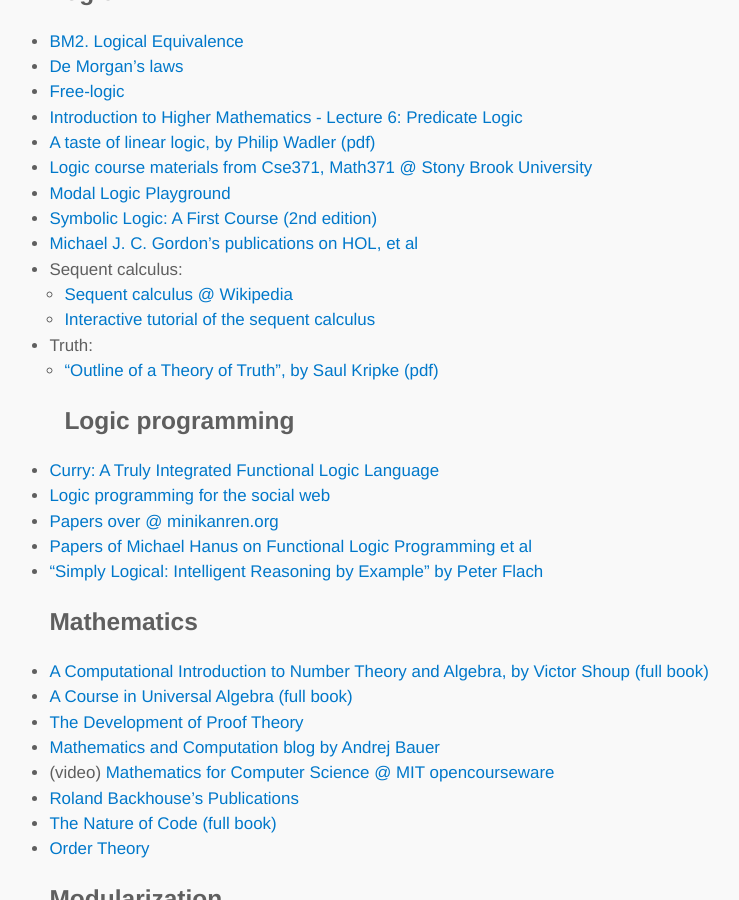
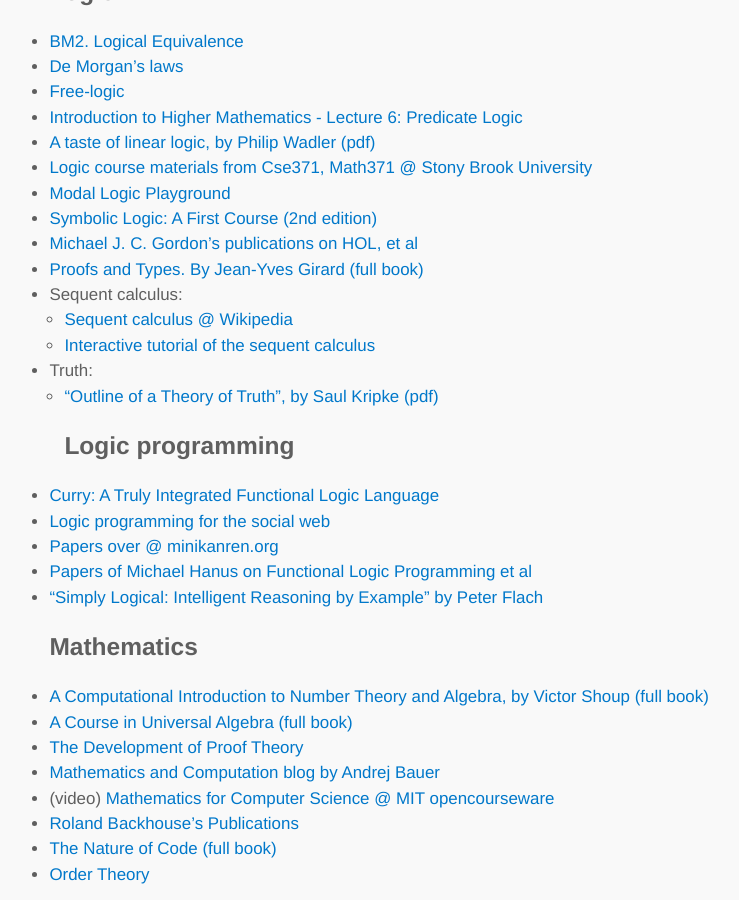
Before and after one commit to lambdatoast/lambdatoast.github.com, a Jekyll site: the page built from cs-resources/index.md, in a window 1280 px wide and 900 px high, scrolled down 4100 px. Shown: the whole window, without its empty margins (200-939 px from the left). Built offline with Jekyll 4.4.1, drawn with Linux system fonts in a browser that asks for light colours.

Commit message:
Add link to Proofs and Types by Girard.

```diff
--- a/cs-resources/index.md
+++ b/cs-resources/index.md
@@ -134,6 +134,7 @@
   - [Modal Logic Playground](http://rkirsling.github.io/modallogic/)
   - [Symbolic Logic: A First Course (2nd edition)](http://courses.umass.edu/phil110-gmh/text.htm)
   - [Michael J. C. Gordon's publications on HOL, et al](http://www.cl.cam.ac.uk/~mjcg/)
+  - [Proofs and Types. By Jean-Yves Girard (full book)](http://www.paultaylor.eu/stable/Proofs+Types.html)
   - Sequent calculus:
     + [Sequent calculus @ Wikipedia](http://en.wikipedia.org/wiki/Sequent_calculus)
     + [Interactive tutorial of the sequent calculus](http://logitext.mit.edu/logitext.fcgi/tutorial)
```
